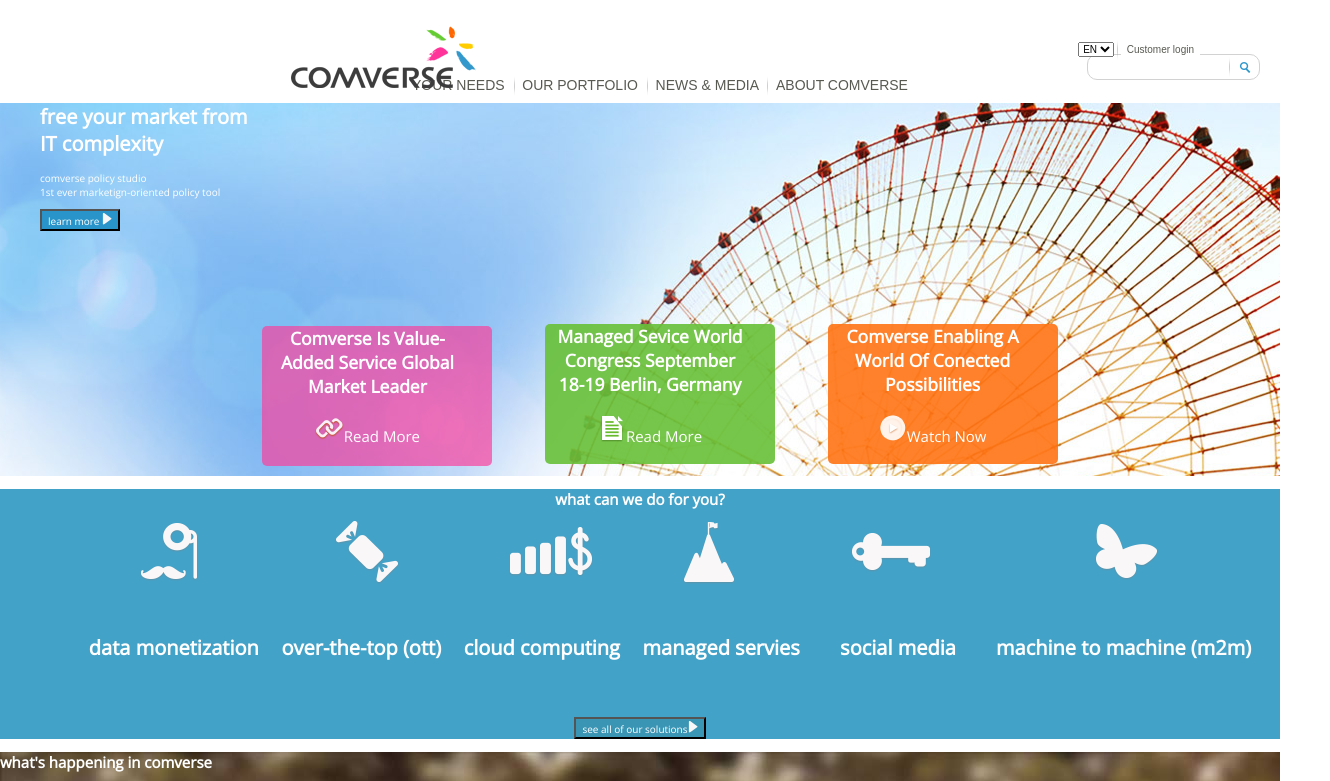
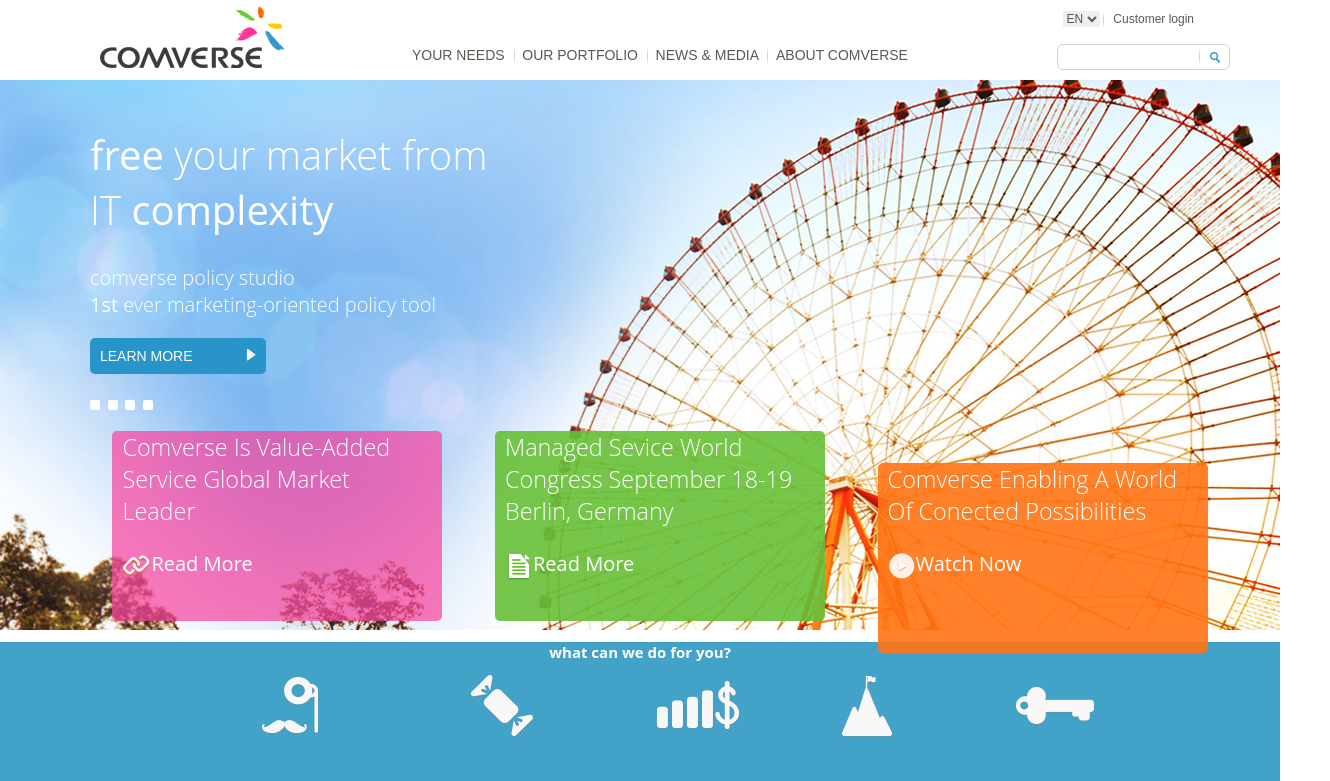
Before and after one commit to gadi246/Comverse, a plain HTML site: page index.html in a window 1280 px wide. Shown: the top 781 px of the page, 1330 px wide, since content can reach past the window. Drawn offline with nearby package versions, Linux system fonts and the light colour scheme.

Commit message:
some updates

```diff
--- a/index.html
+++ b/index.html
@@ -76,7 +76,7 @@
 		  		  	<li id="slide1" class="slide onpageload">
 		  		  		<article>
 		  		  		  <h1><span>free</span> your market from <br>IT <span>complexity</span></h1>
-		  		  			<p>comverse policy studio <br><span>1st</span> ever marketign-oriented policy tool</p>
+		  		  			<p>comverse policy studio <br><span>1st</span> ever marketing-oriented policy tool</p>
 		  		  			<button class="slider-btn">learn more <img src="images/btnArrow.png" alt="button arrow"></button>
 		  		  		</article>
 		  		  	</li>
@@ -125,10 +125,10 @@
 		  	 </div>
 		  <nav class="slider-nav"><!--slider bar-->
 		  	<ul>
-		  		<li><a href="#slide1" class="slider-nav-item">&nbsp;</a></li>
-		  		<li><a href="#slide2" class="slider-nav-item">&nbsp;</a></li>
-		  		<li><a href="#slide3" class="slider-nav-item">&nbsp;</a></li>
-		  		<li><a href="#slide4" class="slider-nav-item">&nbsp;</a></li>
+		  		<li><a href="#slide1" class="slider-nav-item"><div></div></a></li>
+		  		<li><a href="#slide2" class="slider-nav-item"><div></div></a></li>
+		  		<li><a href="#slide3" class="slider-nav-item"><div></div></a></li>
+		  		<li><a href="#slide4" class="slider-nav-item"><div></div></a></li>
 		  	</ul>
 		  </nav>
 		<div class="press-wrapper"> <!--3 colorful press blocks-->
--- a/main.css
+++ b/main.css
@@ -1,13 +1,13 @@
 /* main css */
 /*general settings*/
-@import url(https://fonts.googleapis.com/css?family=Open+Sans:300);
+
 html {
 	font-size: 62.5%;
 }
 
 body {
 	font-family: "Open Sans";
-	font-weight: 300;
+	font-weight: 100;
 	width: 960px
 	padding: 0;
 	margin: 0;
@@ -31,7 +31,7 @@ upper header
 .upper-header{
 	font-family: "Arial";
 	padding-bottom: 10px;
-	height: 70px;
+	height: 50px;
 	position: relative;
 }
 .upper-header button{
@@ -41,11 +41,12 @@ upper header
 .upper-header>div {    /*aligning the Comverse logo*/
 	position: absolute;
 	bottom: 0px;
-	left: 291px;
-}
+	left: 100px;
+
+	}
 .main-nav { /*align the main nav*/
 	text-align: center;
-	line-height: 15rem;
+	line-height: 9rem;
 }
 .nav-tabs {        /*main nav menu: aligin horizotaly*/
 	display: inline-block;
@@ -73,14 +74,16 @@ position: absolute;
 }
 .search-form {       /*position the search element*/
 	position: absolute;
-	right:20px;
-	bottom: 10px;
+	right:50px;
+	bottom: 0px;
 }
 .search-form img {
 	vertical-align: middle; /*position the search divider in middle of the element*/
 }
 .search-form input {
 	border: none;
+	width: 120px
+	padding:0;
 }
 .search-form input:focus {   /* delete the input outline*/
 	outline: none;
@@ -89,18 +92,21 @@ position: absolute;
 	margin:0;
 	padding: 2px;
 	border:1px solid #d2d2d2;
-	border-radius: 10px;
+	border-radius: 6px;
 }
 .lang-login {       /*position the lang&login element*/
 	position: absolute;
 	right: 80px;
-	top: 30px;
+	top: 0px;
+	font-size: 1.2rem;
 }
 .lang-login img {         /*position the search divider in middle of the element*/
 	vertical-align: middle;
 }
 .lang-selection {
 	text-transform: uppercase;
+	color: #585951;
+	border: none;
 }
 .customer-login::first-letter {
 	text-transform: uppercase;
@@ -116,8 +122,18 @@ lower header
 }
 .lower-header button{
 	 background-color: #2894c9;
+	 border: none;
+	 text-transform: uppercase;
+	 font-family: arial;
+	 font-size: 1.4rem;
+	 padding: 10px;
+	 border-radius: 5px;
 }
-.lower-header {
+.lower-header button img {
+	padding-left: 50px;
+}
+.lower-header { /*bg-img setting*/
+	height: 550px;
   background-image: url(images/slide-bg-complexity.jpg);
   background-repeat: no-repeat;
   background-position: 50% 0;
@@ -132,17 +148,24 @@ lower header
 }
 .press {
 	text-transform: capitalize;
-	font-size: 1.5rem;
-	font-weight: 300;
+	font-size: 2rem;
+	font-weight: 100;
+	text-align: left;
 	border-radius:5px;
-	width: 190px;
-	height: 120px;
+	width:290px;
+	height: 170px;
 	padding: 0 30px 20px 10px;
 	margin-left: 50px;
 	margin-bottom: 10px;
-
-
-
+}
+.press h3 {
+	font-weight: 100;
+}
+.press a {
+	font-weight: 400;
+}
+.press img {
+	vertical-align: middle;
 }
 .item1{
 	background-color: rgba(250,66,158,0.7);
@@ -155,12 +178,36 @@ background-color: rgba(104,192,56,0.9);
 	background-color: rgba(255,116,20,0.9);
 }
 
-.slide {
+.slide {      /*hding slides*/
 	display: none;
 }
-.onpageload {
+.onpageload {    /*styling the first on load page ****temporary until we get the ccs code for slider */
 	display: block;
-
+	position: relative;
+	left: 50px;
+	font-size: 2rem;
+	padding-top: 20px;
+}
+.onpageload h1 {
+	font-weight: 100;
+}
+.onpageload span {
+	font-weight: 400;
+}
+.slider-nav {
+	position: relative;
+	left: 45px;
+	top: 15px;
+}
+.slider-nav li {
+	display: inline-block;
+}
+.slider-nav div {
+	width: 10px;
+	height: 10px;
+	background: #fff;
+	border-radius: 2px;
+	margin-left:5px;
 }
 
 
@@ -242,3 +289,16 @@ color: #4ea7d3;
 
 
 }
+
+/*.Shape_5_copy_11 {
+  border-radius: 6px;
+  background-color: rgb(255, 51, 153);
+  opacity: 0.902;
+  box-shadow: 0px 1px 4px 0px rgba(162, 162, 162, 0.004);
+  position: absolute;
+  left: 781px;
+  top: 444px;
+  width: 290px;
+  height: 174px;
+  z-index: 406;
+}*/
```
